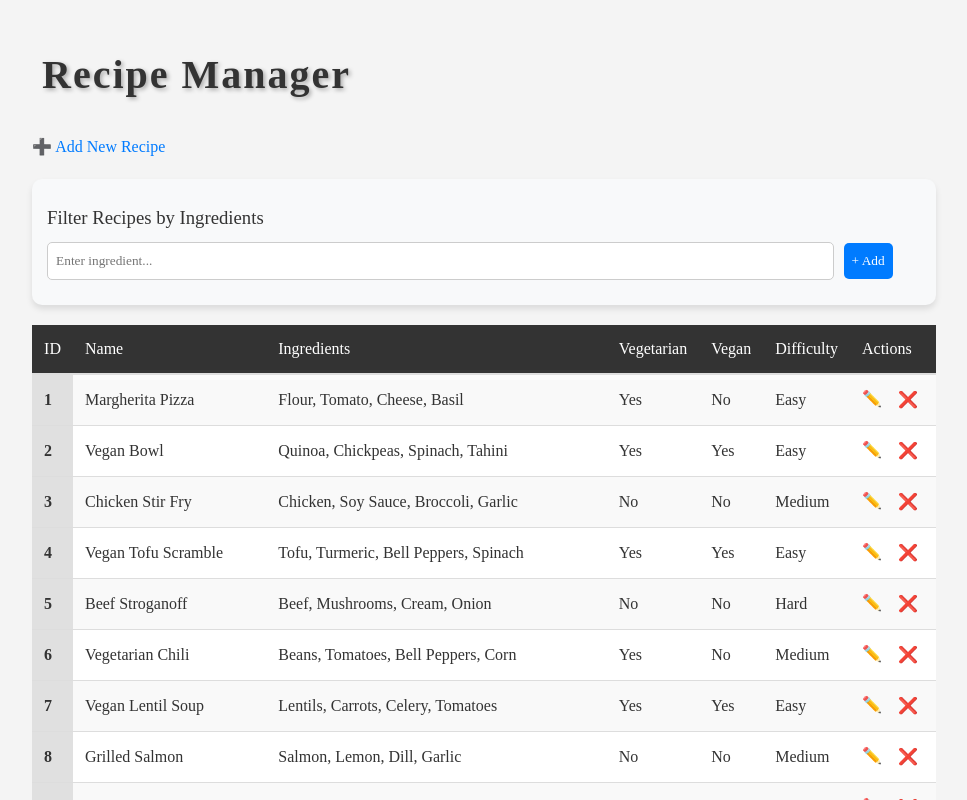
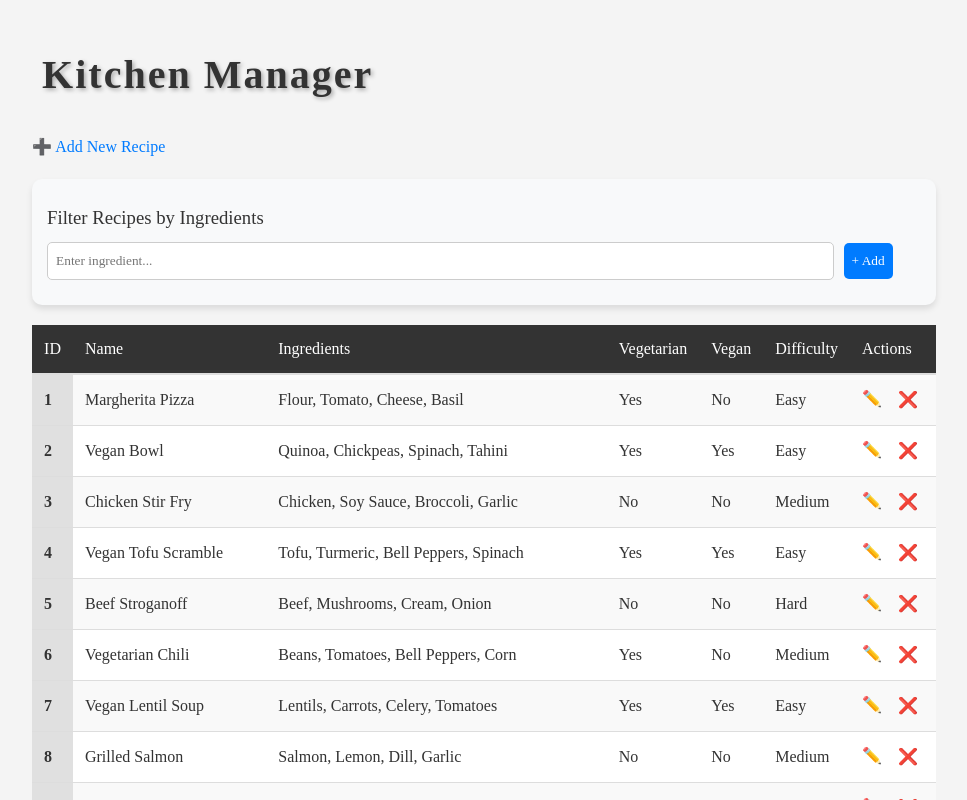
Before and after one commit to rsurana-atri/React_Tutorial, a React (Vite) app in the folder vite-project/: page / in a window 1280 px wide. Shown: the top 800 px of the page, without its empty margins (156-1123 px from the left). Built offline with nearby package versions, Linux system fonts and the light colour scheme.

Commit message:
feat(HomePage): rename
rename to kitchen manager

[ICTRAINING-1876]

```diff
--- a/vite-project/src/pages/HomePage.tsx
+++ b/vite-project/src/pages/HomePage.tsx
@@ -27,7 +27,7 @@ const HomePage: React.FC = () => {
           display: "inline-block",
         }}
       >
-        Recipe Manager
+        Kitchen Manager
       </h1>
       <br></br>
       <Link to="/add-recipe">➕ Add New Recipe</Link>
```
